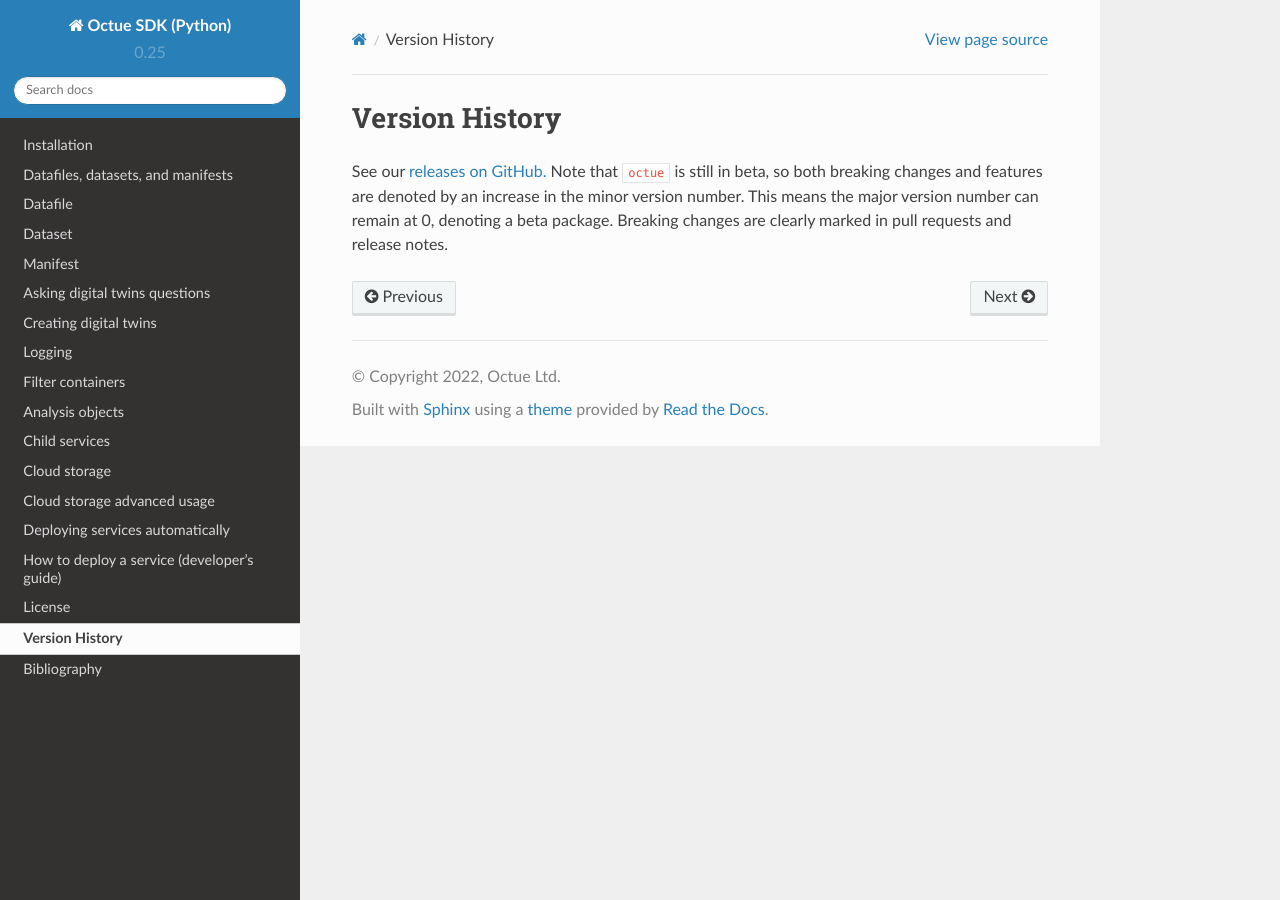
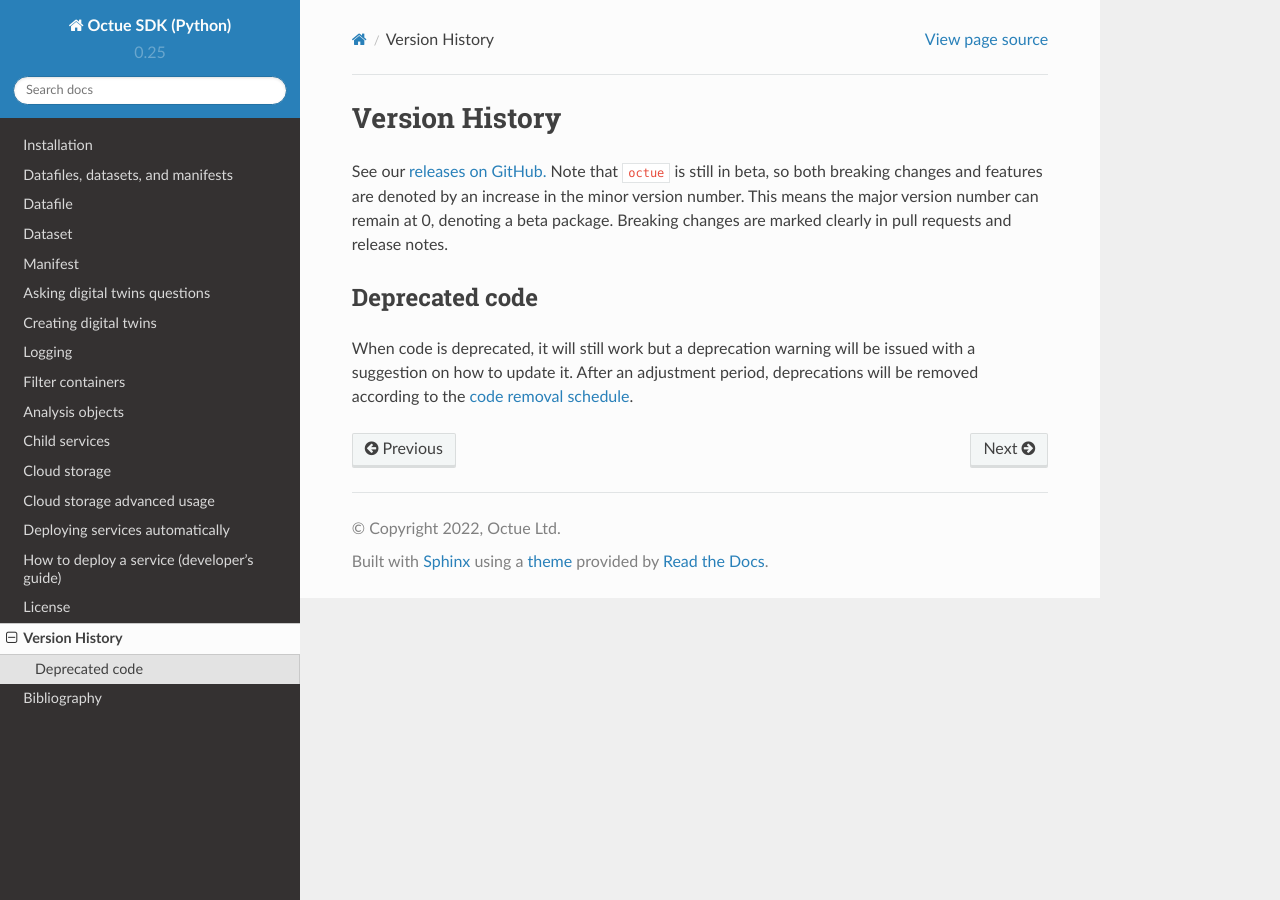
Before and after one commit to octue/octue-sdk-python, a Sphinx documentation site: the page built from docs/source/version_history.rst, in a window 1280 px wide. Built offline with Sphinx 7.4.7 and the Read the Docs theme 2.0.0, drawn with Linux system fonts in a browser that asks for light colours.

Commit message:
DOC: Add link to deprecated code removal schedule

```diff
--- a/docs/source/version_history.rst
+++ b/docs/source/version_history.rst
@@ -5,5 +5,10 @@ Version History
 ===============
 See our `releases on GitHub. <https://github.com/octue/octue-sdk-python/releases>`_ Note that ``octue`` is still in
 beta, so both breaking changes and features are denoted by an increase in the minor version number. This means the major
-version number can remain at 0, denoting a beta package. Breaking changes are clearly marked in pull requests and
+version number can remain at 0, denoting a beta package. Breaking changes are marked clearly in pull requests and
 release notes.
+
+Deprecated code
+===============
+When code is deprecated, it will still work but a deprecation warning will be issued with a suggestion on how to update
+it. After an adjustment period, deprecations will be removed according to the `code removal schedule <https://github.com/octue/octue-sdk-python/issues/415>`_.
```
Also changed, not shown: README.md (+5 -1 lines).
